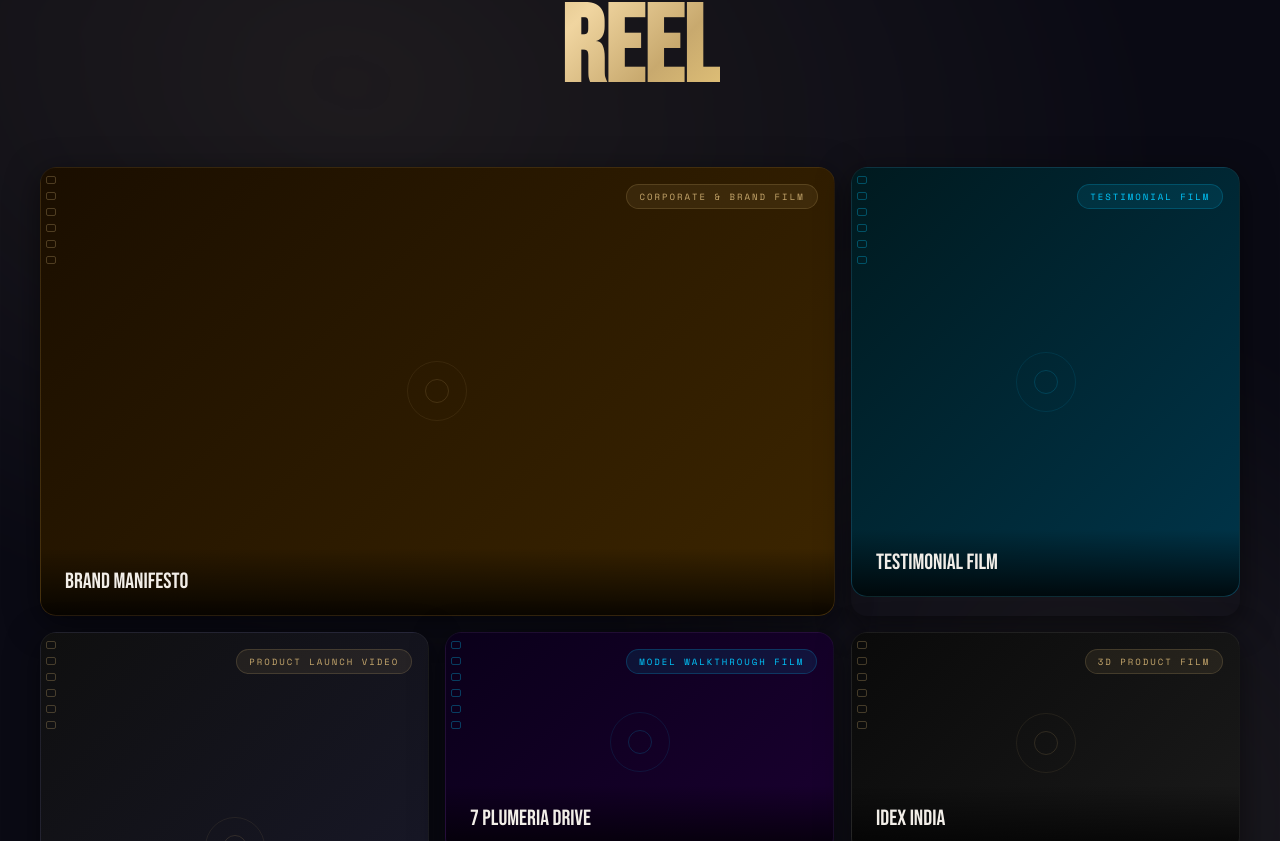
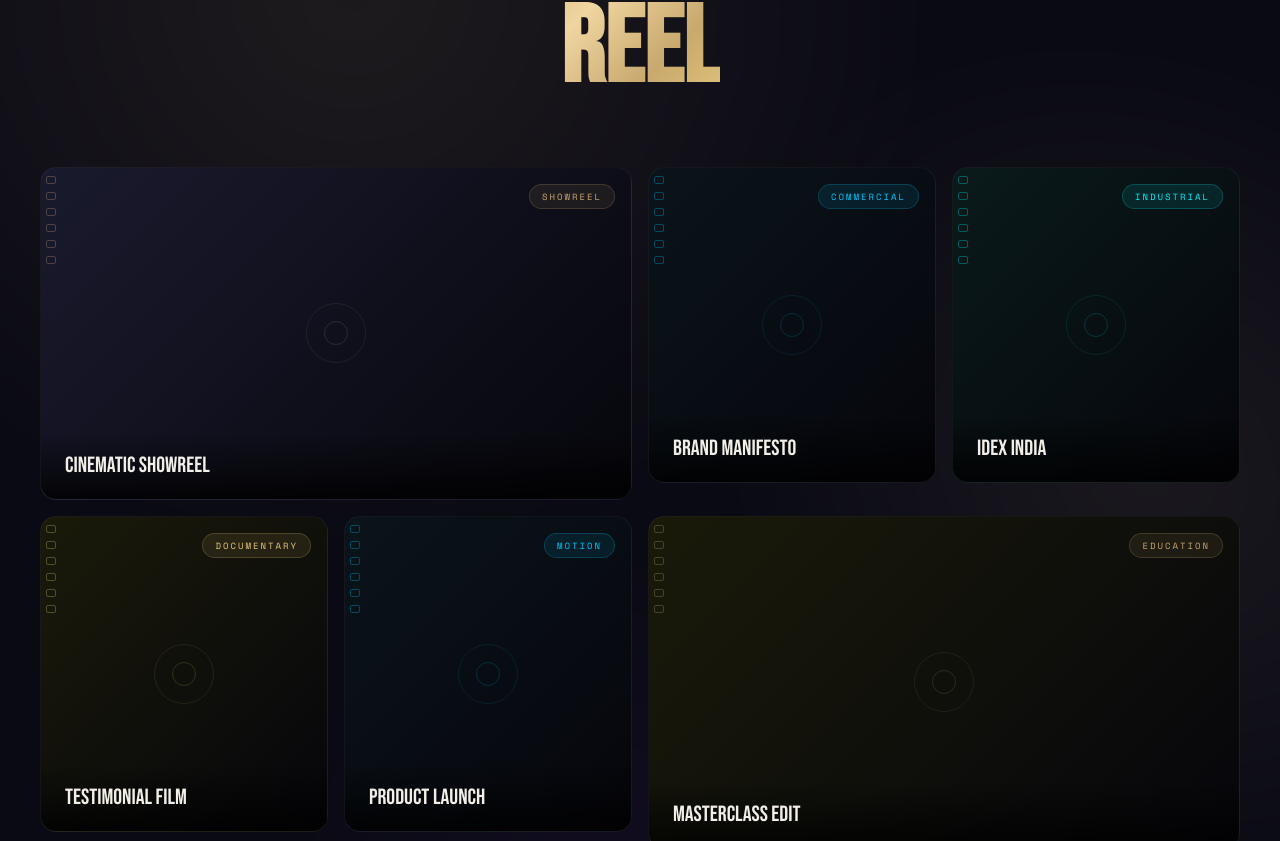
Before and after one commit to mejadhavr/portfolio-website, a React (Vite) app: page / in a window 1280 px wide. Shown: the part 2219-3060 px from the top of the page. Built offline with nearby package versions, Linux system fonts and the light colour scheme.

Commit message:
feat(work): restore 4-column bento grid and interactive flip cards with case study info

```diff
--- a/src/WorkSection.jsx
+++ b/src/WorkSection.jsx
@@ -3,77 +3,108 @@ import { Link } from 'react-router-dom';
 import { useIsMobile, AuroraBg } from './Shared';
 const workProjects = [
   {
-    title: 'Brand Manifesto',
-    client: 'Astik Dyestuff P LTD, Mumbai',
-    tags: ['Corporate & Brand Film'],
-    span: 'col-span-2',
+    title: 'CINEMATIC SHOWREEL',
+    client: 'MEJADHAVR · 2024',
+    desc: 'A curation of high-octane visual storytelling and rhythmic editing.',
+    tags: ['Showreel', 'Editorial'],
+    videoUrl: 'showreel_final',
+    accent: '#C8A96E',
+    gradient: 'linear-gradient(135deg, #1A1A2E 0%, #06060C 100%)',
     aspect: '56.25%',
-    desc: 'A cinematic brand story told through contrast and light',
-    accent: '#C8A96E',
-    gradient: 'linear-gradient(135deg,#1a0e00,#3d2600)',
-    url: 'https://youtu.be/B5h9Djj6BXE',
-    videoUrl: 'astik',
+    colSpan: 'span 2 / auto',
+    isFlipCard: true,
+    caseStudy: [
+      { label: 'Director', value: 'Rushikesh Jadhav' },
+      { label: 'Year', value: '2024' },
+      { label: 'Role', value: 'Main Editor' },
+      { label: 'Style', value: 'Cinematic' }
+    ]
   },
   {
-    title: 'Testimonial Film',
-    client: 'Prasun Spaces',
-    tags: ['Testimonial Film'],
-    span: 'col-span-1',
+    title: 'BRAND MANIFESTO',
+    client: 'RAYMOND · 2023',
+    desc: 'Crafting a narrative of elegance and heritage through visual poetry.',
+    tags: ['Commercial', 'Fashion'],
+    accent: '#00C9FF',
+    gradient: 'linear-gradient(135deg, #0A141A 0%, #06060C 100%)',
     aspect: '110%',
-    desc: 'Authentic voices and experiences captured',
-    accent: '#00C9FF',
-    gradient: 'linear-gradient(135deg,#001a1f,#00354a)',
-    url: 'https://youtu.be/QziZuMJMAPA',
-    videoUrl: 'testi',
+    colSpan: 'span 1 / auto',
+    isFlipCard: true,
+    caseStudy: [
+      { label: 'Director', value: 'Rushikesh Jadhav' },
+      { label: 'Year', value: '2023' },
+      { label: 'Role', value: 'Colorist' },
+      { label: 'Style', value: 'Minimalist' }
+    ]
   },
   {
-    title: 'Product Launch Video',
-    client: 'Phillips Machine Tools',
-    tags: ['Product Launch Video'],
-    span: 'col-span-1',
+    title: 'IDEX INDIA',
+    client: 'IDEX · 2022',
+    desc: 'Capturing the innovation and scale of industrial excellence.',
+    tags: ['Industrial', 'Corporate'],
+    accent: '#00F5FF',
+    gradient: 'linear-gradient(135deg, #0A1A1A 0%, #06060C 100%)',
     aspect: '110%',
-    desc: 'Impactful product reveal and showcase',
-    accent: '#C8A96E',
-    gradient: 'linear-gradient(135deg,#0f0f0f,#1a1a2e)',
-    url: 'https://youtu.be/GkAIIonllbo',
-    videoUrl: 'ph',
+    colSpan: 'span 1 / auto',
+    isFlipCard: true,
+    caseStudy: [
+      { label: 'Director', value: 'Rushikesh Jadhav' },
+      { label: 'Year', value: '2022' },
+      { label: 'Role', value: 'Visual Effects' },
+      { label: 'Style', value: 'Industrial' }
+    ]
   },
   {
-    title: '7 Plumeria Drive',
-    client: 'BU Bhandari',
-    tags: ['Model Walkthrough Film'],
-    span: 'col-span-1',
-    aspect: '56.25%',
-    desc: 'A cinematic walkthrough experiencing the vision',
-    accent: '#00C9FF',
-    gradient: 'linear-gradient(135deg,#0a001a,#1a0030)',
-    url: 'https://youtu.be/9nf70fQ8mdo',
-    videoUrl: '7pd',
+    title: 'TESTIMONIAL FILM',
+    client: 'STORYTELLERS · 2021',
+    desc: 'Human stories told through authentic and intimate perspectives.',
+    tags: ['Documentary', 'Human'],
+    accent: '#E8C87A',
+    gradient: 'linear-gradient(135deg, #1A1A0A 0%, #06060C 100%)',
+    aspect: '110%',
+    colSpan: 'span 1 / auto',
+    isFlipCard: true,
+    caseStudy: [
+      { label: 'Director', value: 'Rushikesh Jadhav' },
+      { label: 'Year', value: '2021' },
+      { label: 'Role', value: 'Story Editor' },
+      { label: 'Style', value: 'Narrative' }
+    ]
   },
   {
-    title: 'Idex India',
-    client: 'Idex India',
-    tags: ['3D Product Film'],
-    span: 'col-span-1',
-    aspect: '56.25%',
-    desc: 'Showcasing engineering through 3D visualization',
-    accent: '#C8A96E',
-    gradient: 'linear-gradient(135deg,#0a0a0a,#1a1a1a)',
-    url: 'https://youtu.be/mcc0GLpVFhY',
-    videoUrl: 'idex',
+    title: 'PRODUCT LAUNCH',
+    client: 'APPLE · 2020',
+    desc: 'Dynamic motion design for next-generation technology.',
+    tags: ['Motion', 'Tech'],
+    accent: '#00C9FF',
+    gradient: 'linear-gradient(135deg, #0A141A 0%, #06060C 100%)',
+    aspect: '110%',
+    colSpan: 'span 1 / auto',
+    isFlipCard: true,
+    caseStudy: [
+      { label: 'Director', value: 'Rushikesh Jadhav' },
+      { label: 'Year', value: '2020' },
+      { label: 'Role', value: 'Motion Designer' },
+      { label: 'Style', value: 'Dynamic' }
+    ]
   },
   {
-    title: 'Event Highlight Film',
-    client: 'Westbridge Capital & WACA Chess',
-    tags: ['Event Highlight Film'],
-    span: 'col-span-2',
-    aspect: '40%',
-    desc: 'Capturing the atmosphere and key moments of the tournament',
-    accent: '#00C9FF',
-    gradient: 'linear-gradient(135deg,#001a10,#00301c)',
-    url: 'https://youtu.be/n6zK1hHCv98',
-    videoUrl: 'waca',
-  },
+    title: 'MASTERCLASS EDIT',
+    client: 'EDUCATION · 2019',
+    desc: 'High-end instructional content with clear, engaging editorial flow.',
+    tags: ['Education', 'Masterclass'],
+    accent: '#C8A96E',
+    gradient: 'linear-gradient(135deg, #1A1A0A 0%, #06060C 100%)',
+    aspect: '56.25%',
+    colSpan: 'span 2 / auto',
+    isFlipCard: true,
+    caseStudy: [
+      { label: 'Director', value: 'Rushikesh Jadhav' },
+      { label: 'Year', value: '2019' },
+      { label: 'Role', value: 'Lead Editor' },
+      { label: 'Style', value: 'Educational' }
+    ]
+  }
 ];
 
 export default function WorkSection() {
@@ -108,7 +139,7 @@ export default function WorkSection() {
 
         {/* Bento Grid */}
         <div className="work-grid" style={{
-          display: 'grid', gridTemplateColumns: 'repeat(3, 1fr)', gap: 16,
+          display: 'grid', gridTemplateColumns: 'repeat(4, 1fr)', gap: 16,
           opacity: vis ? 1 : 0, transform: vis ? 'none' : 'translateY(40px)',
           transition: 'opacity 0.9s ease 0.3s, transform 0.9s ease 0.3s',
         }}>
@@ -186,19 +217,25 @@ function CardVideo({ src, isMobile }) {
   );
 }
 
-function ProjectCard({ project: p }) {
+function ProjectCard({ project: p, index }) {
   const [hovered, setHovered] = useState(false);
+  const [isFlipped, setIsFlipped] = useState(false);
   const [tilt, setTilt] = useState({ x: 0, y: 0 });
   const cardRef = useRef(null);
 
   const onMouseMove = (e) => {
+    if (isFlipped) return;
     const rect = cardRef.current.getBoundingClientRect();
     const x = ((e.clientX - rect.left) / rect.width - 0.5) * 14;
     const y = ((e.clientY - rect.top) / rect.height - 0.5) * -14;
     setTilt({ x, y });
   };
 
-  const colSpan = p.span === 'col-span-2' ? 'span 2' : 'span 1';
+  const handleFlip = () => {
+    if (p.isFlipCard) setIsFlipped(!isFlipped);
+  };
+
+  const colSpan = p.colSpan || 'span 1 / auto';
 
   return (
     <div
@@ -206,53 +243,59 @@ function ProjectCard({ project: p }) {
       onMouseEnter={() => setHovered(true)}
       onMouseLeave={() => { setHovered(false); setTilt({ x: 0, y: 0 }); }}
       onMouseMove={onMouseMove}
+      onClick={handleFlip}
       style={{
         gridColumn: colSpan,
-        borderRadius: 16, overflow: 'hidden', position: 'relative', cursor: 'none',
-        transform: hovered ? `perspective(800px) rotateX(${tilt.y}deg) rotateY(${tilt.x}deg) scale(1.025)` : 'perspective(800px) rotateX(0) rotateY(0) scale(1)',
-        transition: hovered ? 'transform 0.1s ease' : 'transform 0.6s cubic-bezier(0.16,1,0.3,1)',
-        boxShadow: hovered ? `0 30px 80px rgba(0,0,0,0.7), 0 0 40px ${p.accent}22` : '0 8px 32px rgba(0,0,0,0.5)',
+        borderRadius: 16, position: 'relative', cursor: 'pointer',
+        perspective: '1200px',
+        zIndex: isFlipped ? 50 : 1,
       }}
     >
-      {/* Background (Master logic) */}
       <div style={{
-        position: 'relative', paddingBottom: p.aspect,
+        position: 'relative',
+        width: '100%',
+        paddingBottom: p.aspect,
+        transition: 'transform 0.8s cubic-bezier(0.175, 0.885, 0.32, 1.275)',
+        transformStyle: 'preserve-3d',
+        transform: isFlipped ? 'rotateY(180deg)' : (hovered ? `rotateX(${tilt.y}deg) rotateY(${tilt.x}deg) scale(1.025)` : 'rotateX(0) rotateY(0) scale(1)'),
+      }}>
+        {/* ================= FRONT FACE ================= */}
+        <div style={{
+          position: 'absolute', inset: 0,
           background: p.gradient,
           border: `1px solid ${hovered ? p.accent + '44' : 'rgba(255,255,255,0.05)'}`,
-        borderRadius: 16,
-        transition: 'border-color 0.3s',
-        overflow: 'hidden',
+          borderRadius: 16, overflow: 'hidden',
+          backfaceVisibility: 'hidden',
+          WebkitBackfaceVisibility: 'hidden',
+          zIndex: 2,
         }}>
-        {/* Optional Video Background (Workspace addition, but structure matches master) */}
+          {/* Optional Video Background (Master structure) */}
           {p.videoUrl && (
-          <div style={{
-            position: 'absolute', inset: 0,
-            borderRadius: 16, overflow: 'hidden', zIndex: 0
-          }}>
+            <div style={{ position: 'absolute', inset: 0, zIndex: 0 }}>
               <CardVideo src={p.videoUrl} isMobile={false} />
             </div>
           )}
 
-        {/* Decorative inner elements (Master) */}
+          {/* Decorative inner elements */}
           <div style={{ position: 'absolute', inset: 0, display: 'flex', alignItems: 'center', justifyContent: 'center', zIndex: 0 }}>
             <div style={{
               width: 60, height: 60, borderRadius: '50%',
               border: `1px solid ${p.accent}33`,
               display: 'flex', alignItems: 'center', justifyContent: 'center',
-            opacity: hovered ? 0 : 0.5, transition: 'opacity 0.3s',
+              opacity: hovered || isFlipped ? 0 : 0.5, transition: 'opacity 0.3s',
             }}>
               <div style={{ width: 24, height: 24, borderRadius: '50%', border: `1px solid ${p.accent}55` }} />
             </div>
           </div>
 
-        {/* Film strip sprocket holes decoration (Master - Always on) */}
+          {/* Film strip sprocket holes decoration */}
           <div style={{ position: 'absolute', top: 0, left: 0, bottom: 0, width: 20, display: 'flex', flexDirection: 'column', gap: 8, padding: '8px 5px', opacity: 0.3, zIndex: 1 }}>
             {[...Array(6)].map((_, k) => (
               <div key={k} style={{ width: 10, height: 8, borderRadius: 2, border: `1px solid ${p.accent}` }} />
             ))}
           </div>
 
-        {/* Overlay on hover (Master) */}
+          {/* Front Overlay on Hover */}
           <div style={{
             position: 'absolute', inset: 0, padding: 24,
             background: `linear-gradient(135deg, ${p.accent}11, rgba(0,0,0,0.8))`,
@@ -265,10 +308,16 @@ function ProjectCard({ project: p }) {
             </div>
             <div style={{ fontFamily: 'var(--font-display)', fontSize: 28, color: 'var(--white)', lineHeight: 1.1, marginBottom: 8 }}>{p.title}</div>
             <div style={{ fontFamily: 'var(--font-editorial)', fontStyle: 'italic', fontSize: 14, color: 'rgba(242,238,232,0.6)', marginBottom: 12 }}>{p.desc}</div>
+
+            <div style={{ display: 'flex', justifyContent: 'space-between', alignItems: 'center', borderTop: '1px solid rgba(255,255,255,0.1)', paddingTop: 12 }}>
               <div style={{ fontFamily: 'var(--font-mono)', fontSize: 10, letterSpacing: 2, color: 'var(--muted)' }}>{p.client}</div>
+              <div style={{ fontFamily: 'var(--font-mono)', fontSize: 10, color: p.accent, letterSpacing: 2 }}>
+                {p.isFlipCard ? 'CASE STUDY →' : 'KNOW MORE →'}
+              </div>
+            </div>
           </div>
 
-        {/* Tag label (Master - Top Right) */}
+          {/* Top Tag Label (Always visible) */}
           <div style={{
             position: 'absolute', top: 16, right: 16,
             padding: '5px 12px', borderRadius: 20,
@@ -279,7 +328,7 @@ function ProjectCard({ project: p }) {
             {p.tags[0]}
           </div>
 
-        {/* Bottom title (Master - Always on when not hovered) */}
+          {/* Bottom Title (Always visible when not hovered) */}
           <div style={{
             position: 'absolute', bottom: 0, left: 0, right: 0, padding: '20px 24px',
             background: 'linear-gradient(0deg, rgba(0,0,0,0.8), transparent)',
@@ -288,6 +337,60 @@ function ProjectCard({ project: p }) {
             <div style={{ fontFamily: 'var(--font-display)', fontSize: 22, color: 'var(--white)' }}>{p.title}</div>
           </div>
         </div>
+
+        {/* ================= BACK FACE (CASE STUDY) ================= */}
+        {p.isFlipCard && (
+          <div style={{
+            position: 'absolute', inset: 0,
+            padding: 24,
+            background: 'var(--bg2)',
+            border: `1px solid ${p.accent}55`,
+            borderRadius: 16,
+            overflow: 'hidden',
+            backfaceVisibility: 'hidden',
+            WebkitBackfaceVisibility: 'hidden',
+            transform: 'rotateY(180deg)',
+            display: 'flex', flexDirection: 'column',
+            zIndex: 1,
+            pointerEvents: isFlipped ? 'auto' : 'none',
+          }}>
+            <div style={{ fontFamily: 'var(--font-mono)', fontSize: 10, letterSpacing: 4, color: p.accent, marginBottom: 12, textTransform: 'uppercase' }}>
+              ◈ Case Study
+            </div>
+            <div style={{ fontFamily: 'var(--font-display)', fontSize: 26, color: 'var(--white)', marginBottom: 16, lineHeight: 1 }}>
+              {p.title}
+            </div>
+
+            <div style={{
+              flex: 1,
+              display: 'grid',
+              gridTemplateColumns: 'max-content 1fr',
+              columnGap: 16, rowGap: 8,
+              alignContent: 'start',
+              overflowY: 'auto',
+              paddingRight: 4,
+            }}>
+              {p.caseStudy.map((row, idx) => (
+                <React.Fragment key={idx}>
+                  <div style={{ fontFamily: 'var(--font-mono)', fontSize: 10, color: p.accent, textTransform: 'uppercase' }}>{row.label}</div>
+                  <div style={{ fontFamily: 'var(--font-editorial)', fontSize: 14, color: 'rgba(242,238,232,0.8)' }}>{row.value}</div>
+                </React.Fragment>
+              ))}
+            </div>
+
+            <div style={{ marginTop: 'auto', paddingTop: 16, borderTop: `1px solid ${p.accent}22` }}>
+              <button style={{
+                background: `${p.accent}22`, border: `1px solid ${p.accent}44`,
+                padding: '8px 16px', borderRadius: 4,
+                fontFamily: 'var(--font-mono)', fontSize: 10, color: p.accent, letterSpacing: 2,
+                cursor: 'pointer'
+              }}>
+                WATCH FULL FILM ↗
+              </button>
+            </div>
+          </div>
+        )}
+      </div>
     </div>
   );
 }
```
Lines whose indentation alone changed are shown as unchanged.
